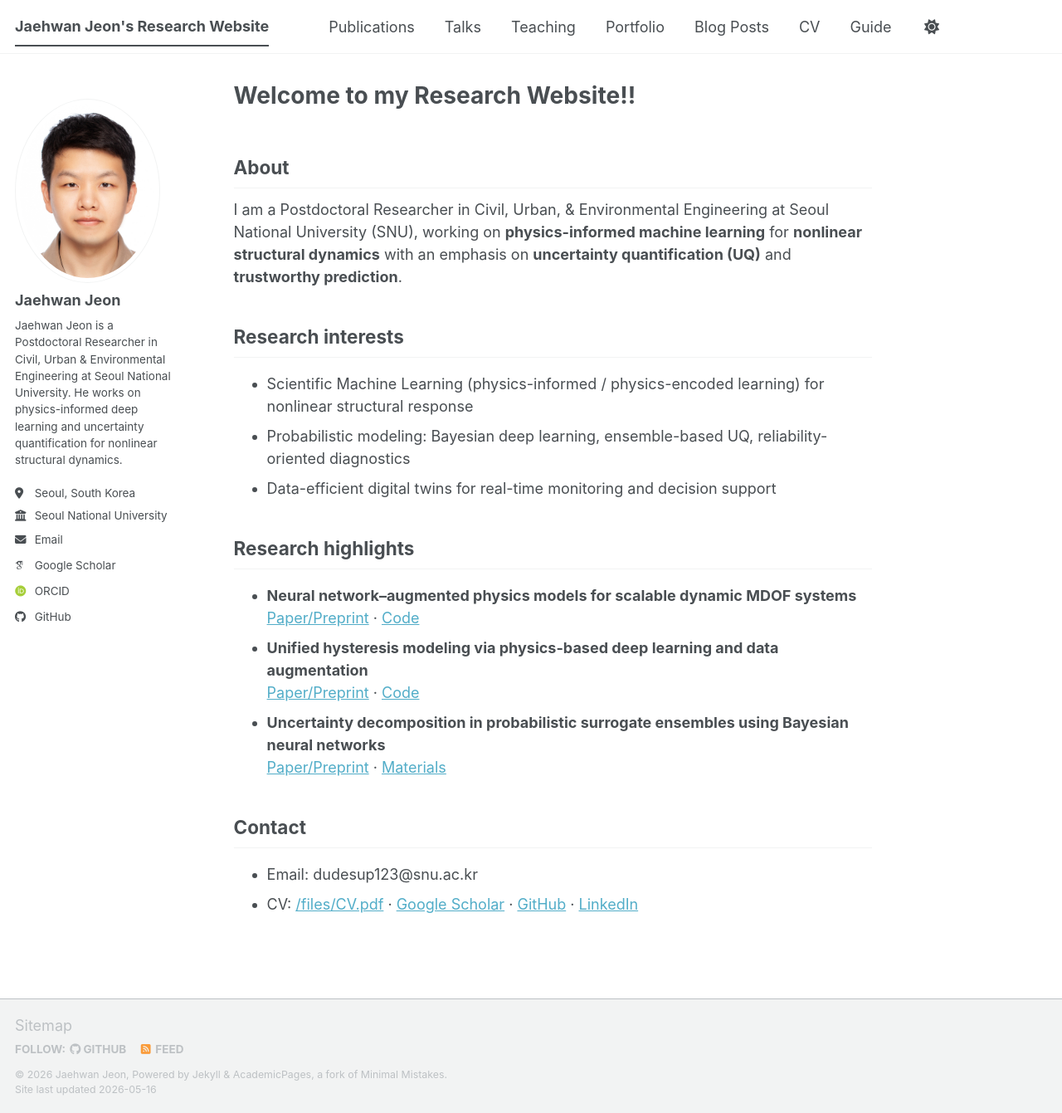
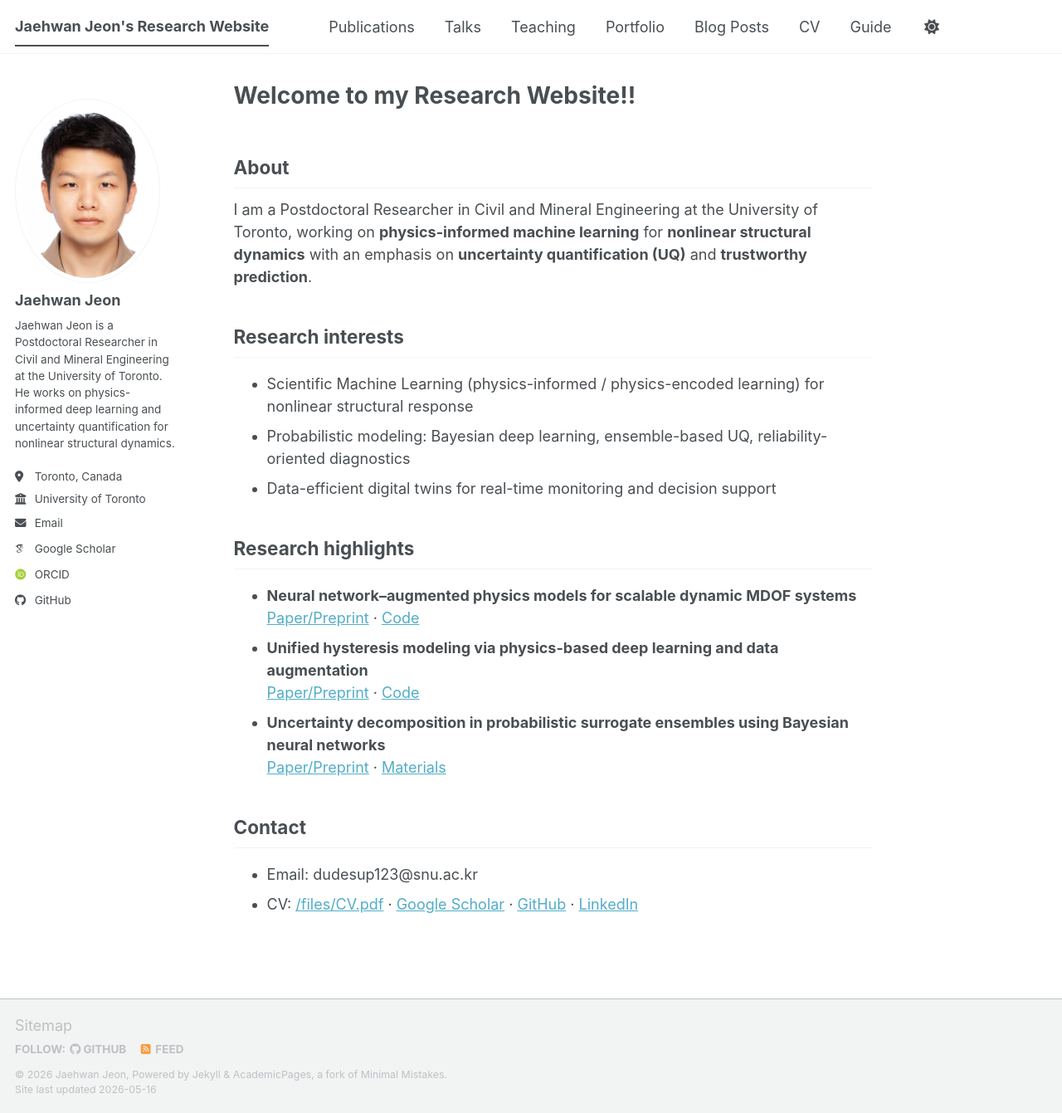
Before and after one commit to JaehwanJeon/JaehwanJeon.github.io, a Jekyll site: the page built from _pages/about.md, in a window 1280 px wide and 1341 px high. Shown: the whole window at 83% size. Built offline with Jekyll 4.4.1, drawn with Linux system fonts in a browser that asks for light colours; some web fonts are replaced; a script bundle is joined from its source files by our own code; library files that are not in the unit come from our copies.

Commit message:
Update affiliation to U of Toronto; Ensemble paper published in Structural Safety
- bio/location/employer + about.md: SNU -> University of Toronto
  (Civil and Mineral Engineering), Postdoctoral Researcher
- Ensemble-based UQ paper: under-review -> Journal Articles, venue
  Structural Safety, add DOI 10.1016/j.strusafe.2026.102698

Co-Authored-By: Claude Opus 4.7 (1M context) <noreply@anthropic.com>

```diff
--- a/_config.yml
+++ b/_config.yml
@@ -26,9 +26,9 @@ author:
   avatar           : "profile.jpg.jpg"
   name             : "Jaehwan Jeon"
   pronouns         : # example: "she/her"
-  bio              : "Jaehwan Jeon is a Postdoctoral Researcher in Civil, Urban & Environmental Engineering at Seoul National University. He works on physics-informed deep learning and uncertainty quantification for nonlinear structural dynamics."
-  location         : "Seoul, South Korea"
-  employer         : "Seoul National University"
+  bio              : "Jaehwan Jeon is a Postdoctoral Researcher in Civil and Mineral Engineering at the University of Toronto. He works on physics-informed deep learning and uncertainty quantification for nonlinear structural dynamics."
+  location         : "Toronto, Canada"
+  employer         : "University of Toronto"
   uri              : # URL
   email            : "dudesup123@snu.ac.kr"
 
--- a/_pages/about.md
+++ b/_pages/about.md
@@ -8,7 +8,7 @@ redirect_from:
 ---
 
 ## About
-I am a Postdoctoral Researcher in Civil, Urban, & Environmental Engineering at Seoul National University (SNU), working on **physics-informed machine learning** for **nonlinear structural dynamics** with an emphasis on **uncertainty quantification (UQ)** and **trustworthy prediction**.
+I am a Postdoctoral Researcher in Civil and Mineral Engineering at the University of Toronto, working on **physics-informed machine learning** for **nonlinear structural dynamics** with an emphasis on **uncertainty quantification (UQ)** and **trustworthy prediction**.
 
 ## Research interests
 - Scientific Machine Learning (physics-informed / physics-encoded learning) for nonlinear structural response
```
Also changed, not shown: _data/publications.yml (+4 -3 lines).
